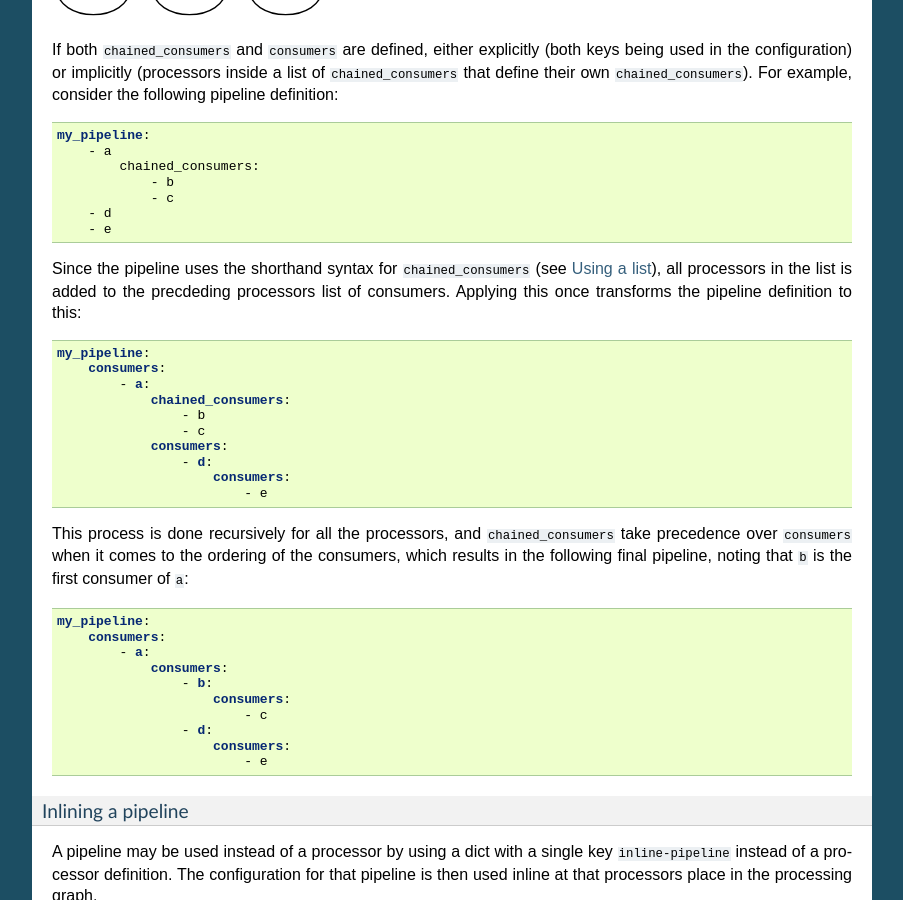
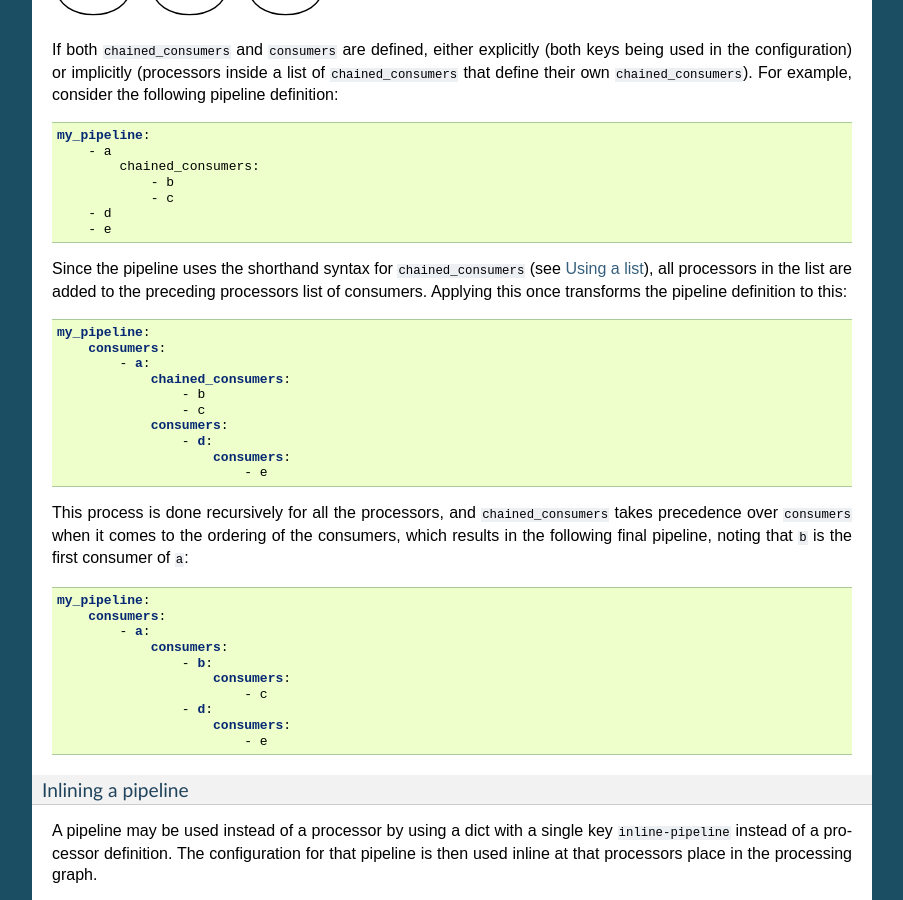
Before and after one commit to foundit/Piped, a Sphinx documentation site: the page built from doc/topic/pipelines.rst, in a window 1280 px wide and 900 px high, scrolled down 1906 px. Shown: the whole window, without its empty margins (198-1101 px from the left). Built offline with Sphinx 7.4.7, drawn with Linux system fonts in a browser that asks for light colours.

Commit message:
grammar and spelling

```diff
--- a/doc/topic/pipelines.rst
+++ b/doc/topic/pipelines.rst
@@ -132,7 +132,7 @@ consider the following pipeline definition:
         - e
 
 Since the pipeline uses the shorthand syntax for ``chained_consumers`` (see :ref:`topic-pipelines-list`), all processors
-in the list is added to the precdeding processors list of consumers. Applying this once transforms the pipeline definition to this:
+in the list are added to the preceding processors list of consumers. Applying this once transforms the pipeline definition to this:
 
 .. code-block:: yaml
 
@@ -147,7 +147,7 @@ in the list is added to the precdeding processors list of consumers. Applying th
                         consumers:
                             - e
 
-This process is done recursively for all the processors, and ``chained_consumers`` take precedence over ``consumers`` when it
+This process is done recursively for all the processors, and ``chained_consumers`` takes precedence over ``consumers`` when it
 comes to the ordering of the consumers, which results in the following final pipeline, noting that ``b`` is the first consumer
 of ``a``:
 
```
